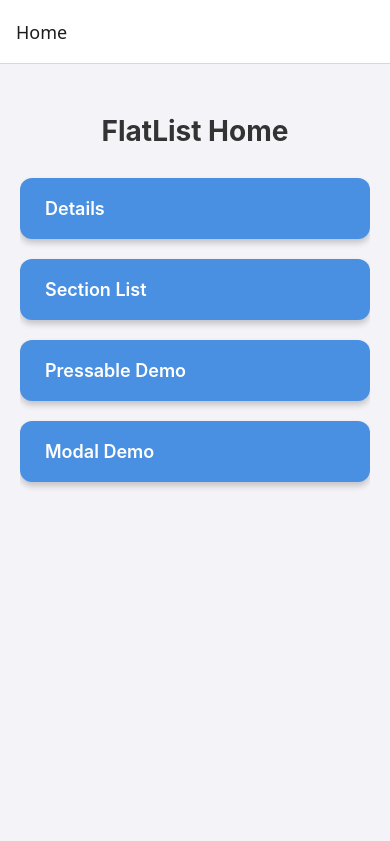
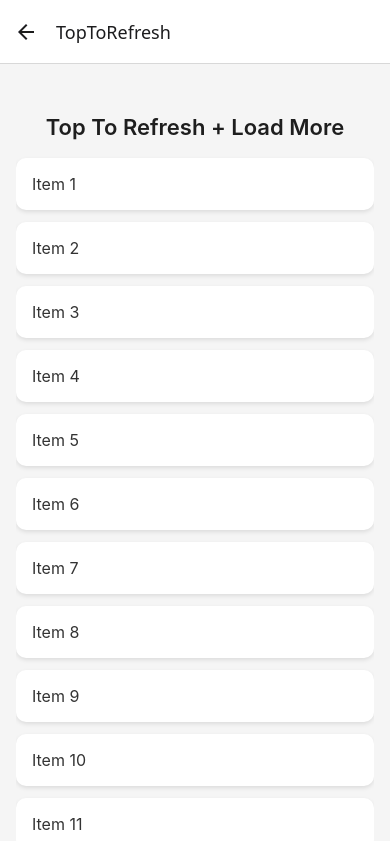
Before and after one commit to Yugsingh05/firstapp, a React Native app: screen /TopToRefresh in a window 390 px wide. Shown: the top 841 px of the page. Built offline with nearby package versions, Linux system fonts and the light colour scheme.

Commit message:
feat: add ThemeProvider and ThemeScreen components; implement TopToRefresh functionality

```diff
--- a/App.tsx
+++ b/App.tsx
@@ -9,15 +9,18 @@ import React from 'react';
 // import Todo from './src/components/Todo';
 // import { StackNavigator } from './src/components/StackNavigator/main';
 import FlatListDemo from './src/components/FLatList/main';
+import { ThemeProvider } from './src/components/FLatList/ThemeContext';
 
 
 function App(): React.JSX.Element {
 
 
   return (
+    <ThemeProvider>
  <NavigationContainer>
   <FlatListDemo/>
  </NavigationContainer>
+ </ThemeProvider>
   );
 }
 
--- a/src/components/FLatList/FlatListHome.tsx
+++ b/src/components/FLatList/FlatListHome.tsx
@@ -11,6 +11,9 @@ const Pages = [
   { id: '2', title: 'Section List', path: 'SectionList' },
   { id: '3', title: 'Pressable Demo', path: 'PressableDemo' },
   { id: '4', title: 'Modal Demo', path: 'ModalDemo' },
+  { id: '5', title: 'Top To Refresh', path: 'TopToRefresh' },
+  { id: '6', title: 'Theme Screen', path: 'ThemeScreen' },
+
 ];
 
 const FlatListHome = () => {
--- /dev/null
+++ b/src/components/FLatList/ThemeContext.tsx
@@ -0,0 +1,35 @@
+import React, { createContext, useContext, useState } from "react";
+
+
+type themeType = 'light' | 'dark';
+
+interface ThemeContextType {
+    theme: themeType;
+    toggleTheme: () => void;
+}
+
+const ThemeContext = createContext<ThemeContextType | undefined>(undefined)
+
+export const useTheme = () => {
+    const context = useContext(ThemeContext);
+    if (context === undefined) {
+        throw new Error("useTheme must be used within a ThemeProvider");
+    }
+    return context; // <-- You were missing this as well!
+};
+type themeProviderProps = {
+    children : React.ReactNode;
+}
+
+export const ThemeProvider : React.FC<themeProviderProps> = ({ children }) => {
+    const [theme, setTheme] = useState<themeType>('light');
+
+    const toggleTheme = () => {
+        setTheme((prevTheme) => (prevTheme === 'light' ? 'dark' : 'light'));
+    };
+    return <ThemeContext.Provider value={{ theme, toggleTheme }}>
+        {children}
+    </ThemeContext.Provider>;
+
+
+}
--- /dev/null
+++ b/src/components/FLatList/ThemeScreen.tsx
@@ -0,0 +1,27 @@
+import React from 'react'
+import { Switch, Text, View } from 'react-native'
+import { useTheme } from './ThemeContext'
+
+const ThemeScreen : React.FC = () => {
+
+  const {theme,toggleTheme} = useTheme();
+
+  const DarkMode = theme === 'dark' ? true : false;
+
+  const changeTheme = () => {
+    toggleTheme();
+  };
+
+  console.log("ThemeScreen : ", theme);
+  return (
+   <View style={[{flex: 1, justifyContent: 'center', alignItems: 'center'}, theme === 'dark' ? {backgroundColor: '#000'} : {backgroundColor: '#fff'}]}>
+     <Text style={{color: theme === 'dark' ? '#fff' : '#000'}}>ThemeScreen : {theme}</Text>
+     <Switch value={DarkMode} onValueChange={changeTheme}
+     trackColor={{false: '#767577', true: '#81b0ff'}}
+     thumbColor={DarkMode ? '#f5dd4b' : '#f4f3f4'}/>
+
+   </View>
+  )
+}
+
+export default ThemeScreen
--- /dev/null
+++ b/src/components/FLatList/TopToRefresh.tsx
@@ -0,0 +1,100 @@
+import React, { useState } from 'react';
+import {
+  FlatList,
+  Text,
+  View,
+  StyleSheet,
+  RefreshControl,
+  ActivityIndicator,
+} from 'react-native';
+
+const INITIAL_DATA: { id: string; title: string }[] = Array.from({ length: 20 }, (_, i) => ({
+  id: i.toString(),
+  title: `Item ${i + 1}`,
+}));
+
+const TopToRefresh: React.FC = () => {
+  const [data, setData] = useState(INITIAL_DATA);
+  const [isRefreshing, setIsRefreshing] = useState(false);
+  const [isLoadingMore, setIsLoadingMore] = useState(false);
+
+  const handleRefresh = () => {
+    setIsRefreshing(true);
+    setTimeout(() => {
+      setData(INITIAL_DATA); // Reset to original data
+      setIsRefreshing(false);
+    }, 2000);
+  };
+
+  const handleLoadMore = () => {
+    if (isLoadingMore || isRefreshing) return;
+
+    setIsLoadingMore(true);
+    setTimeout(() => {
+      const newData: { id: string; title: string }[] = Array.from({ length: 10 }, (_, i) => ({
+        id: (data.length + i).toString(),
+        title: `Item ${data.length + i + 1}`,
+      }));
+      setData((prevData) => [...prevData, ...newData]);
+      setIsLoadingMore(false);
+    }, 1000);
+  };
+
+  return (
+    <View style={styles.container}>
+      <Text style={styles.heading}>Top To Refresh + Load More</Text>
+      <FlatList
+        data={data}
+        renderItem={({ item }) => (
+          <View style={styles.itemContainer}>
+            <Text style={styles.itemText}>{item.title}</Text>
+          </View>
+        )}
+        keyExtractor={(item) => item.id}
+        refreshControl={
+          <RefreshControl refreshing={isRefreshing} onRefresh={handleRefresh} />
+        }
+        onEndReached={handleLoadMore}
+        onEndReachedThreshold={0.2}
+        ListFooterComponent={() =>
+          isLoadingMore ? (
+            <ActivityIndicator style={{ marginVertical: 16 }} size="small" color="#007AFF" />
+          ) : null
+        }
+      />
+    </View>
+  );
+};
+
+export default TopToRefresh;
+
+const styles = StyleSheet.create({
+  container: {
+    flex: 1,
+    paddingTop: 50,
+    paddingHorizontal: 16,
+    backgroundColor: '#f5f5f5',
+  },
+  heading: {
+    fontSize: 22,
+    fontWeight: '600',
+    marginBottom: 12,
+    textAlign: 'center',
+    color: '#1e1e1e',
+  },
+  itemContainer: {
+    backgroundColor: '#fff',
+    padding: 16,
+    marginVertical: 6,
+    borderRadius: 10,
+    shadowColor: '#000',
+    shadowOpacity: 0.1,
+    shadowOffset: { width: 0, height: 2 },
+    shadowRadius: 4,
+    elevation: 2,
+  },
+  itemText: {
+    fontSize: 16,
+    color: '#333',
+  },
+});
--- a/src/components/FLatList/main.tsx
+++ b/src/components/FLatList/main.tsx
@@ -5,25 +5,32 @@ import { FlatListDetails } from './FlatListDetails'
 import SectionListDemo from '../SectionList/main'
 import PressableDemo from '../Pressable'
 import ModalDemo from '../Modal'
+import TopToRefresh from './TopToRefresh'
+import ThemeScreen from './ThemeScreen'
 
 export type FlatListNavigationProps = {
     Home : undefined,
     Details : undefined,
     SectionList : undefined,
     PressableDemo : undefined,
-    ModalDemo : undefined
+    ModalDemo : undefined,
+    TopToRefresh : undefined,
+    ThemeScreen : undefined
 }
 
 const Stack = createStackNavigator<FlatListNavigationProps>();
 
 const FlatListDemo = () => {
   return (
-    <Stack.Navigator>
+
+     <Stack.Navigator>
         <Stack.Screen name="Home" component={FlatListHome} />
         <Stack.Screen name="Details" component={FlatListDetails} />
         <Stack.Screen name="SectionList" component={SectionListDemo} />
         <Stack.Screen name="PressableDemo" component={PressableDemo} />
         <Stack.Screen name="ModalDemo" component={ModalDemo} />
+        <Stack.Screen name="TopToRefresh" component={TopToRefresh} />
+        <Stack.Screen name="ThemeScreen" component={ThemeScreen} />
     </Stack.Navigator>
   )
 }
```
